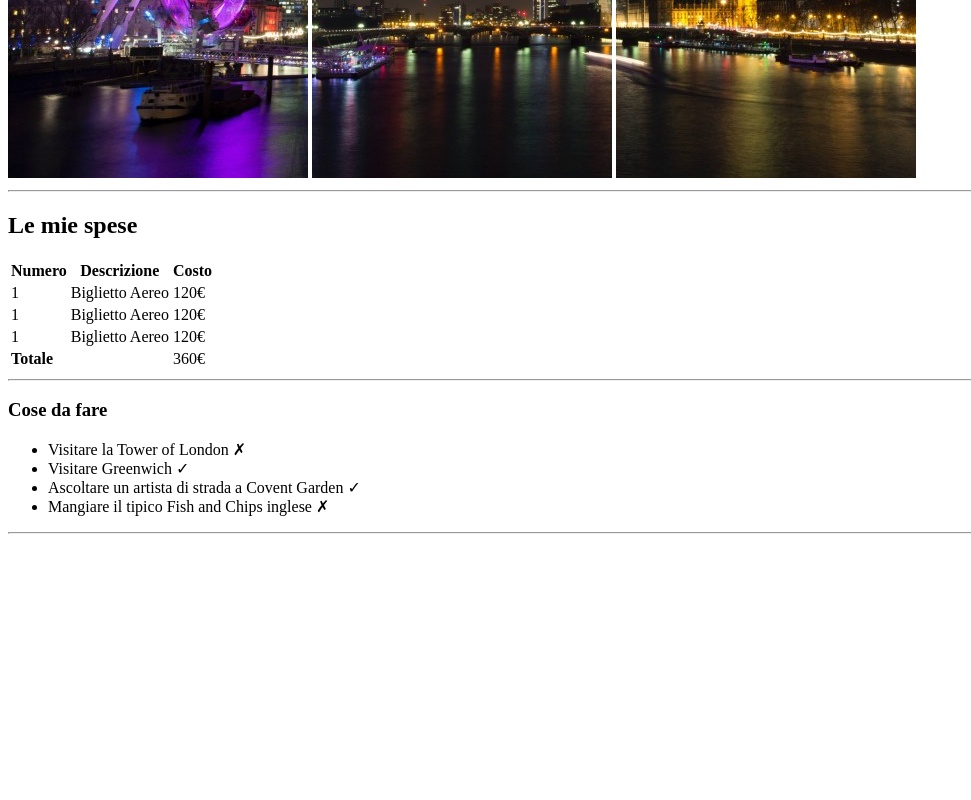
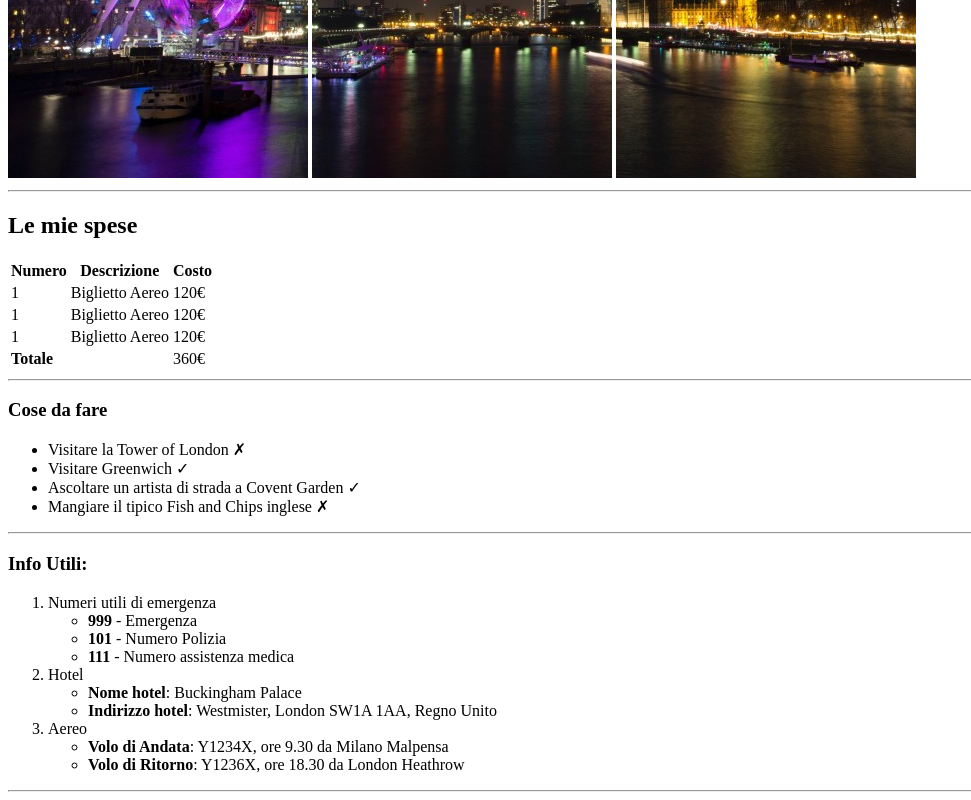
Before and after one commit to lucaconigliaro/html-london-trip, a plain HTML site: page index.html in a window 1280 px wide. Shown: the part 489-1289 px from the top of the page, without its empty margins (0-971 px from the left). Before the commit the page ends 1031 px from the top, so only its background shows below. Drawn offline with Linux system fonts and the light colour scheme.

Commit message:
feat: Info section added and main ended

```diff
--- a/index.html
+++ b/index.html
@@ -79,9 +79,36 @@
         <hr>
 
         <!-- Sezione Info  -->
+        <section>
+            <h3>Info Utili:</h3>
+            <ol>
+                <li>Numeri utili di emergenza
+                    <ul>
+                        <li><strong>999</strong> - Emergenza</li>
+                        <li><strong>101</strong> - Numero Polizia</li>
+                        <li><strong>111</strong> - Numero assistenza medica</li>
+                    </ul>
+                </li>
 
+                <li>Hotel
+                    <ul>
+                        <li><strong>Nome hotel</strong>: Buckingham Palace</li>
+                        <li><strong>Indirizzo hotel</strong>: Westmister, London SW1A 1AA, Regno Unito</li>
+                    </ul>
+                </li>
+
+                <li>Aereo
+                    <ul>
+                        <li><strong>Volo di Andata</strong>: Y1234X, ore 9.30 da Milano Malpensa</li>
+                        <li><strong>Volo di Ritorno</strong>: Y1236X, ore 18.30 da London Heathrow</li>
+                    </ul>
+                </li>
+            </ol>
+        </section>
         <!-- Fine Sezione Info -->
     </main>
+
+    <hr>
 
     <footer>
         <!-- Sezione Footer  -->
```
